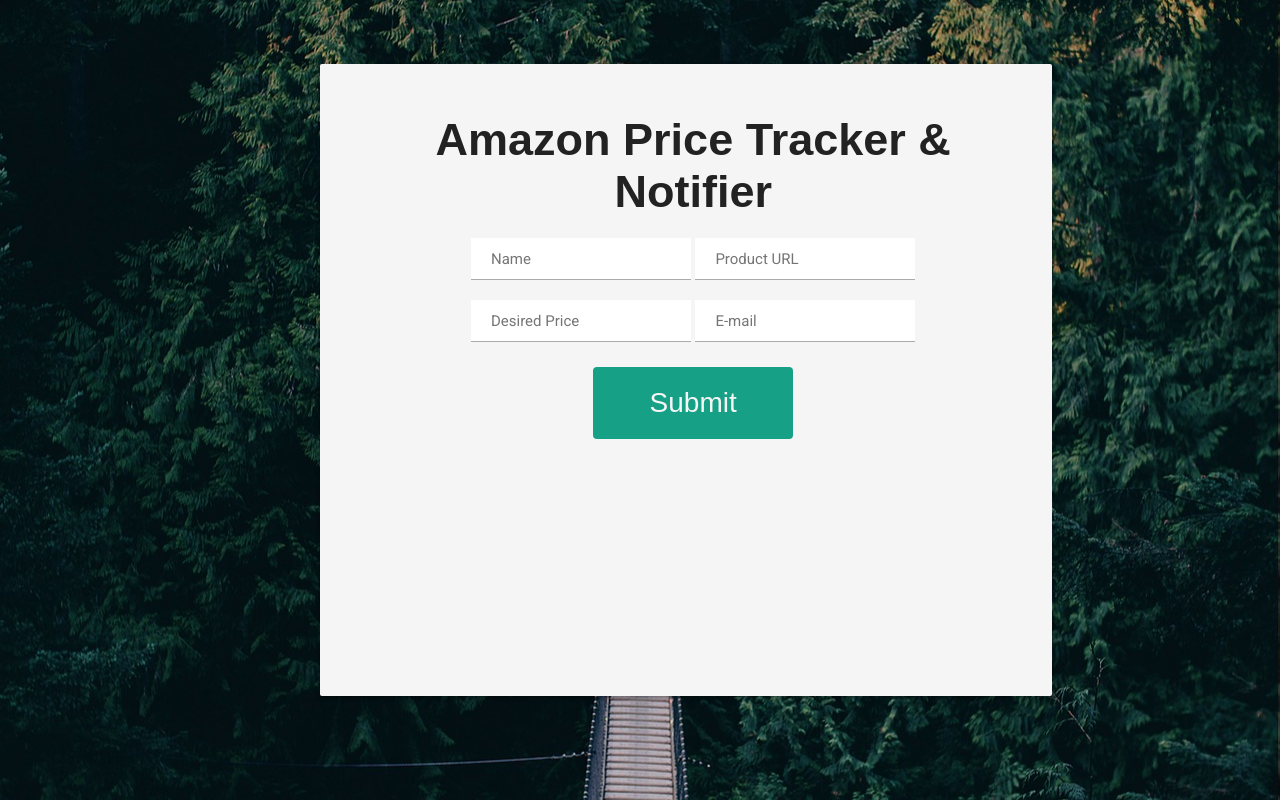
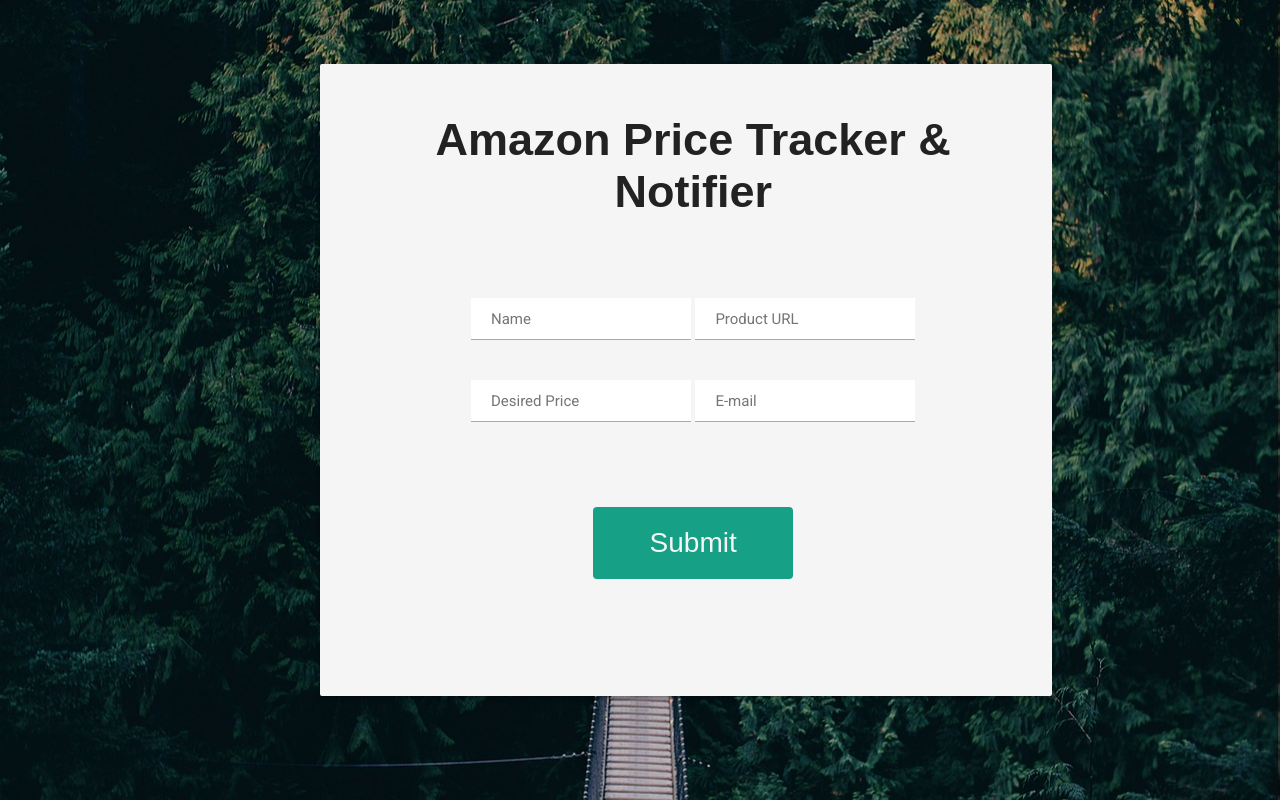
Before and after one commit to aakashv8900/amazon_price_tracker, a Flask app: page /form in a window 1280 px wide. Run offline with Flask 2, Linux system fonts and the light colour scheme; some libraries are stand-ins or nearby versions.

Commit message:
Front end

```diff
--- a/static/main.css
+++ b/static/main.css
@@ -52,7 +52,9 @@
 input[type="email"] {
   display: inline-block;
   box-sizing: border-box;
-  margin-bottom: 20px;
+  margin-bottom: 40px;
+  position: relative;
+  top: 60px;
   padding: 20px;
   width: 220px;
   height: 42px;
@@ -80,7 +82,9 @@
   border: none;
   color: whitesmoke;
   text-align: center;
+  position: relative;
   font-size: 28px;
+  top: 100px;
   padding: 20px;
   width: 200px;
   transition: all 0.5s;
```
